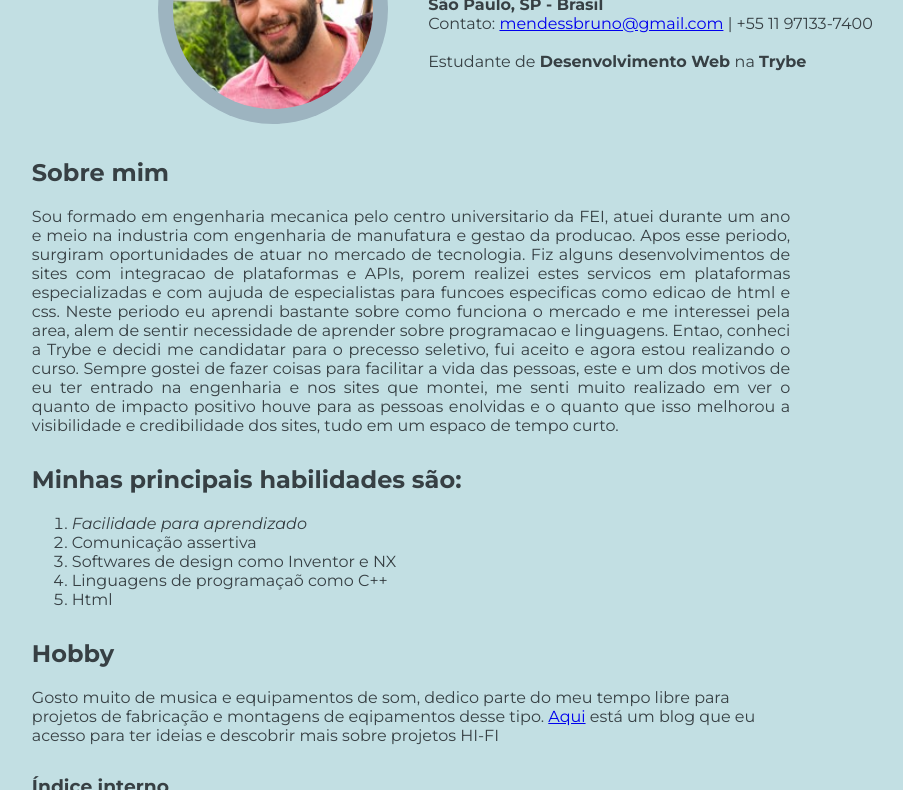
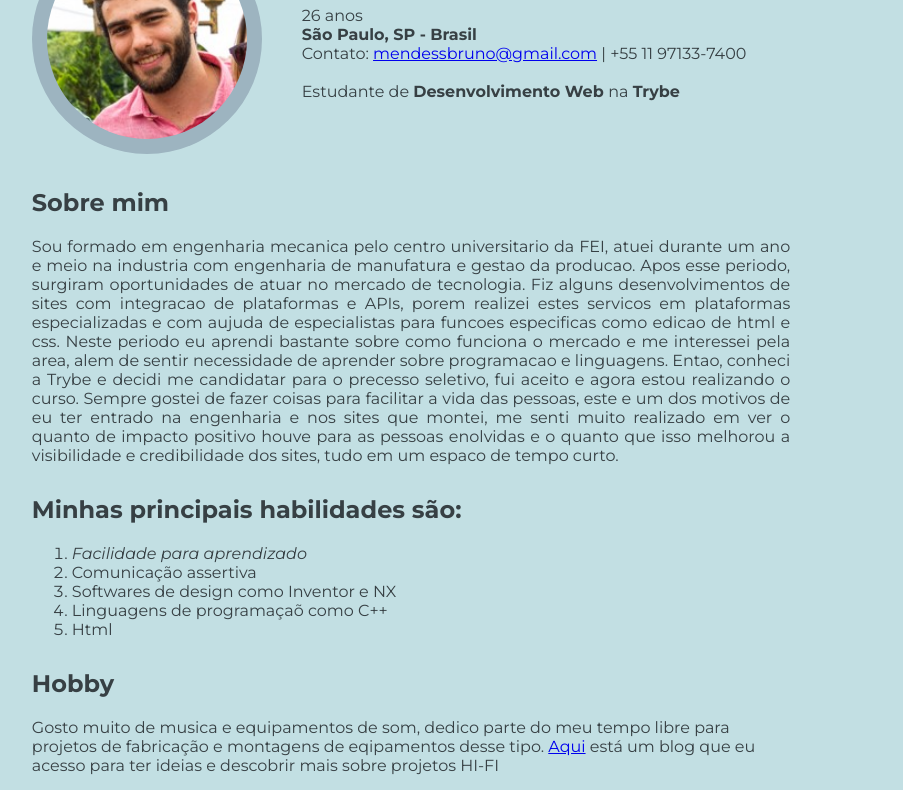
Before and after one commit to bruno-s-mendes/bruno-s-mendes.github.io, a plain HTML site: page index.html in a window 1280 px wide. Shown: the part 114-904 px from the top of the page, without its empty margins (229-1132 px from the left). Drawn offline with Linux system fonts and the light colour scheme.

Commit message:
alteracao da classe do top para id e inclusao na classe de formatacao

```diff
--- a/index.html
+++ b/index.html
@@ -9,7 +9,7 @@
       <link href="https://fonts.googleapis.com/css2?family=Montserrat:ital,wght@0,100;0,200;0,300;0,400;0,500;0,600;0,700;0,800;0,900;1,100;1,200;1,300;1,400;1,500;1,600;1,700;1,800;1,900&display=swap" rel="stylesheet">
   </head>
     <body>
-      <div class="top">
+      <div id="top" class="format-corpo">
       <img id=foto atlt= "Foto do Bruno Mendes" src="Foto_pefil.jpg" width="200px" >
       <div>
       <h1 id="top-nome">Bruno Sabino Mendes</h1>
--- a/style.css
+++ b/style.css
@@ -12,11 +12,11 @@ font-weight: 700 bold;
     background-color: #9db4c0ff;
     border-radius: 100%;
 }
-.top{
+#top{
     position: relative;
     display: inline-flex;
     justify-content: center;
-    margin-left: 30%;
+
 
 }
 #top-list{
```
